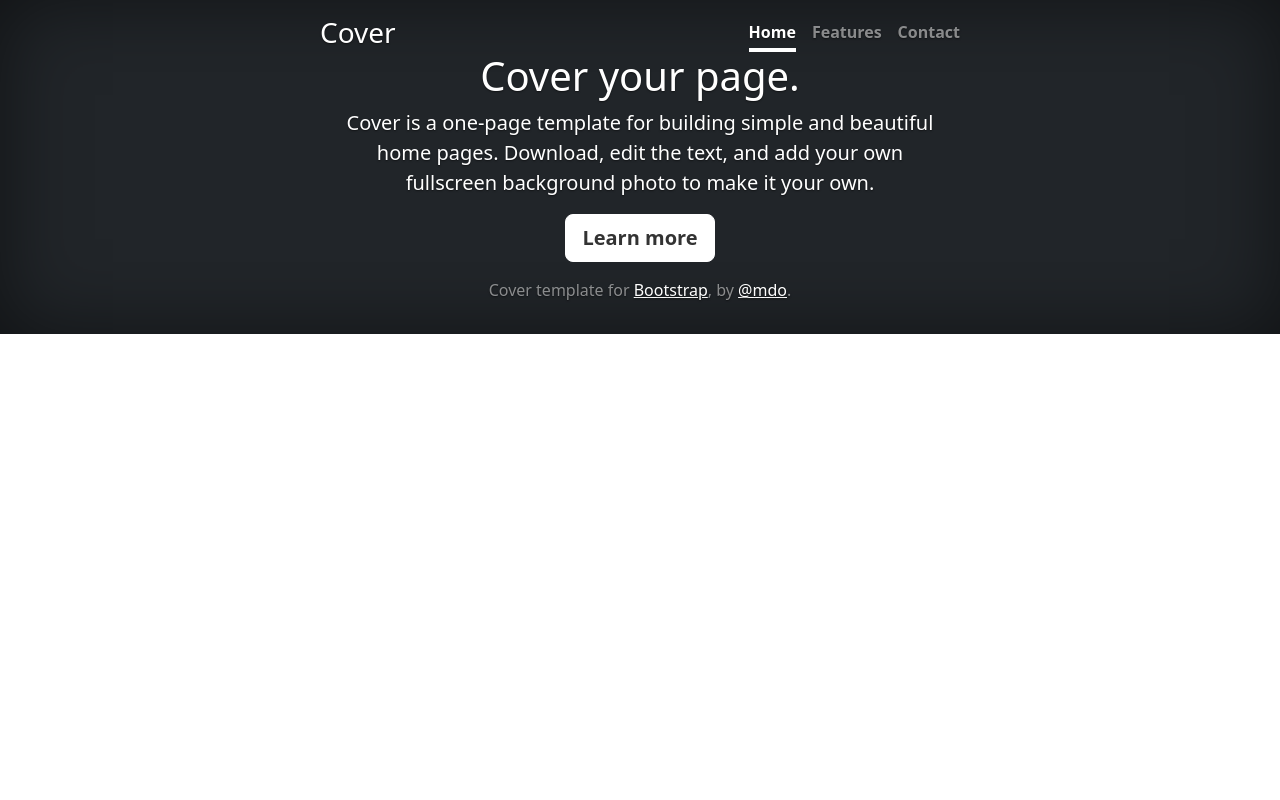
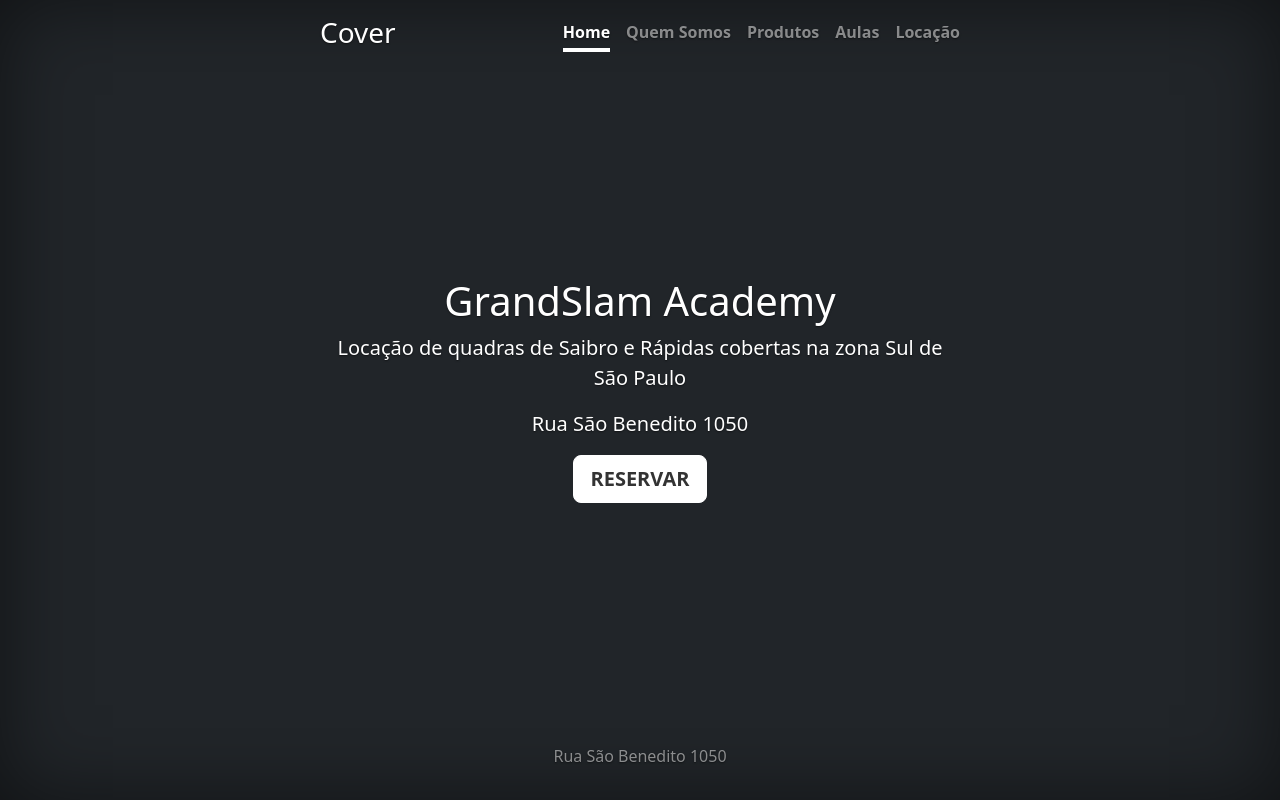
Before and after one commit to matheusrgg/calendario, an Angular app: page / in a window 1280 px wide. Built offline with nearby package versions, Linux system fonts and the light colour scheme.

Commit message:
home: redirect to login

```diff
--- a/src/app/pages/home/home.component.css
+++ b/src/app/pages/home/home.component.css
@@ -1,16 +1,3 @@
-/*
- * Globals
- */
-
-
-/* Custom default button */
-.btn-secondary,
-.btn-secondary:hover,
-.btn-secondary:focus {
-  color: #333;
-  text-shadow: none; /* Prevent inheritance from `body` */
-}
-
 
 /*
  * Base structure
@@ -19,6 +6,8 @@
  body {
     text-shadow: 0 .05rem .1rem rgba(0, 0, 0, .5);
     box-shadow: inset 0 0 5rem rgba(0, 0, 0, .5);
+    height: 100vh;
+
   }
 
   .cover-container {
@@ -48,3 +37,68 @@ body {
     color: #fff;
     border-bottom-color: #fff;
   }
+
+
+/*
+ * Globals
+
+
+ */
+ .bd-placeholder-img {
+    font-size: 1.125rem;
+    text-anchor: middle;
+    -webkit-user-select: none;
+    -moz-user-select: none;
+    user-select: none;
+  }
+
+  @media (min-width: 768px) {
+    .bd-placeholder-img-lg {
+      font-size: 3.5rem;
+    }
+  }
+
+  .b-example-divider {
+    height: 3rem;
+    background-color: rgba(0, 0, 0, .1);
+    border: solid rgba(0, 0, 0, .15);
+    border-width: 1px 0;
+    box-shadow: inset 0 .5em 1.5em rgba(0, 0, 0, .1), inset 0 .125em .5em rgba(0, 0, 0, .15);
+  }
+
+  .b-example-vr {
+    flex-shrink: 0;
+    width: 1.5rem;
+    height: 100vh;
+  }
+
+  .bi {
+    vertical-align: -.125em;
+    fill: currentColor;
+  }
+
+  .nav-scroller {
+    position: relative;
+    z-index: 2;
+    height: 2.75rem;
+    overflow-y: hidden;
+  }
+
+  .nav-scroller .nav {
+    display: flex;
+    flex-wrap: nowrap;
+    padding-bottom: 1rem;
+    margin-top: -1px;
+    overflow-x: auto;
+    text-align: center;
+    white-space: nowrap;
+    -webkit-overflow-scrolling: touch;
+  }
+
+/* Custom default button */
+.btn-secondary,
+.btn-secondary:hover,
+.btn-secondary:focus {
+  color: #333;
+  text-shadow: none; /* Prevent inheritance from `body` */
+}
--- a/src/app/pages/home/home.component.html
+++ b/src/app/pages/home/home.component.html
@@ -1,77 +1,18 @@
 <!doctype html>
 <html lang="en" class="h-100">
+
 <head>
     <meta charset="utf-8">
     <meta name="viewport" content="width=device-width, initial-scale=1">
-    <meta name="description" content="">
-    <meta name="author" content="Mark Otto, Jacob Thornton, and Bootstrap contributors">
     <meta name="generator" content="Hugo 0.104.2">
     <title>Cover Template · Bootstrap v5.2</title>
 
     <link rel="canonical" href="https://getbootstrap.com/docs/5.2/examples/cover/">
 
 
+</head>
 
-
-
-    <style>
-      .bd-placeholder-img {
-        font-size: 1.125rem;
-        text-anchor: middle;
-        -webkit-user-select: none;
-        -moz-user-select: none;
-        user-select: none;
-      }
-
-      @media (min-width: 768px) {
-        .bd-placeholder-img-lg {
-          font-size: 3.5rem;
-        }
-      }
-
-      .b-example-divider {
-        height: 3rem;
-        background-color: rgba(0, 0, 0, .1);
-        border: solid rgba(0, 0, 0, .15);
-        border-width: 1px 0;
-        box-shadow: inset 0 .5em 1.5em rgba(0, 0, 0, .1), inset 0 .125em .5em rgba(0, 0, 0, .15);
-      }
-
-      .b-example-vr {
-        flex-shrink: 0;
-        width: 1.5rem;
-        height: 100vh;
-      }
-
-      .bi {
-        vertical-align: -.125em;
-        fill: currentColor;
-      }
-
-      .nav-scroller {
-        position: relative;
-        z-index: 2;
-        height: 2.75rem;
-        overflow-y: hidden;
-      }
-
-      .nav-scroller .nav {
-        display: flex;
-        flex-wrap: nowrap;
-        padding-bottom: 1rem;
-        margin-top: -1px;
-        overflow-x: auto;
-        text-align: center;
-        white-space: nowrap;
-        -webkit-overflow-scrolling: touch;
-      }
-    </style>
-
-
-    <!-- Custom styles for this template -->
-
-  </head>
-  <body class="d-flex h-100 text-center text-bg-dark">
+<body class="d-flex text-center text-bg-dark" style="height: 100vh;">
 
     <div class="cover-container d-flex w-100 h-100 p-3 mx-auto flex-column">
         <header class="mb-auto">
@@ -79,26 +20,30 @@
                 <h3 class="float-md-start mb-0">Cover</h3>
                 <nav class="nav nav-masthead justify-content-center float-md-end">
                     <a class="nav-link fw-bold py-1 px-0 active" aria-current="page" href="#">Home</a>
-        <a class="nav-link fw-bold py-1 px-0" href="#">Features</a>
-        <a class="nav-link fw-bold py-1 px-0" href="#">Contact</a>
+                    <a class="nav-link fw-bold py-1 px-0" href="#">Quem Somos</a>
+                    <a class="nav-link fw-bold py-1 px-0" href="#">Produtos</a>
+                    <a class="nav-link fw-bold py-1 px-0" href="#">Aulas</a>
+                    <a class="nav-link fw-bold py-1 px-0" href="#">Locação</a>
                 </nav>
             </div>
         </header>
 
         <main class="px-3">
-    <h1>Cover your page.</h1>
-    <p class="lead">Cover is a one-page template for building simple and beautiful home pages. Download, edit the text, and add your own fullscreen background photo to make it your own.</p>
+            <h1>GrandSlam Academy</h1>
+            <p class="lead">Locação de quadras de Saibro e Rápidas cobertas na zona Sul de São Paulo</p>
+            <p class="lead">Rua São Benedito 1050</p>
             <p class="lead">
-      <a href="#" class="btn btn-lg btn-secondary fw-bold border-white bg-white">Learn more</a>
+                <button href="#" class="btn btn-lg btn-secondary fw-bold border-white bg-white" (click)="redirect()">RESERVAR</button>
             </p>
         </main>
 
         <footer class="mt-auto text-white-50">
-    <p>Cover template for <a href="https://getbootstrap.com/" class="text-white">Bootstrap</a>, by <a href="https://twitter.com/mdo" class="text-white">@mdo</a>.</p>
+            <p>Rua São Benedito 1050</p>
         </footer>
     </div>
 
 
 
 </body>
+
 </html>
--- a/src/app/pages/home/home.component.ts
+++ b/src/app/pages/home/home.component.ts
@@ -1,4 +1,5 @@
 import { Component } from '@angular/core';
+import { Router } from '@angular/router';
 
 @Component({
   selector: 'app-home',
@@ -6,5 +7,12 @@ import { Component } from '@angular/core';
   styleUrls: ['./home.component.css']
 })
 export class HomeComponent {
+  constructor(
+
+    private router:Router
+  ) { }
+  redirect(){
+    this.router.navigate(["/login"])
+  }
 
 }
```
Lines whose indentation alone changed are shown as unchanged.
